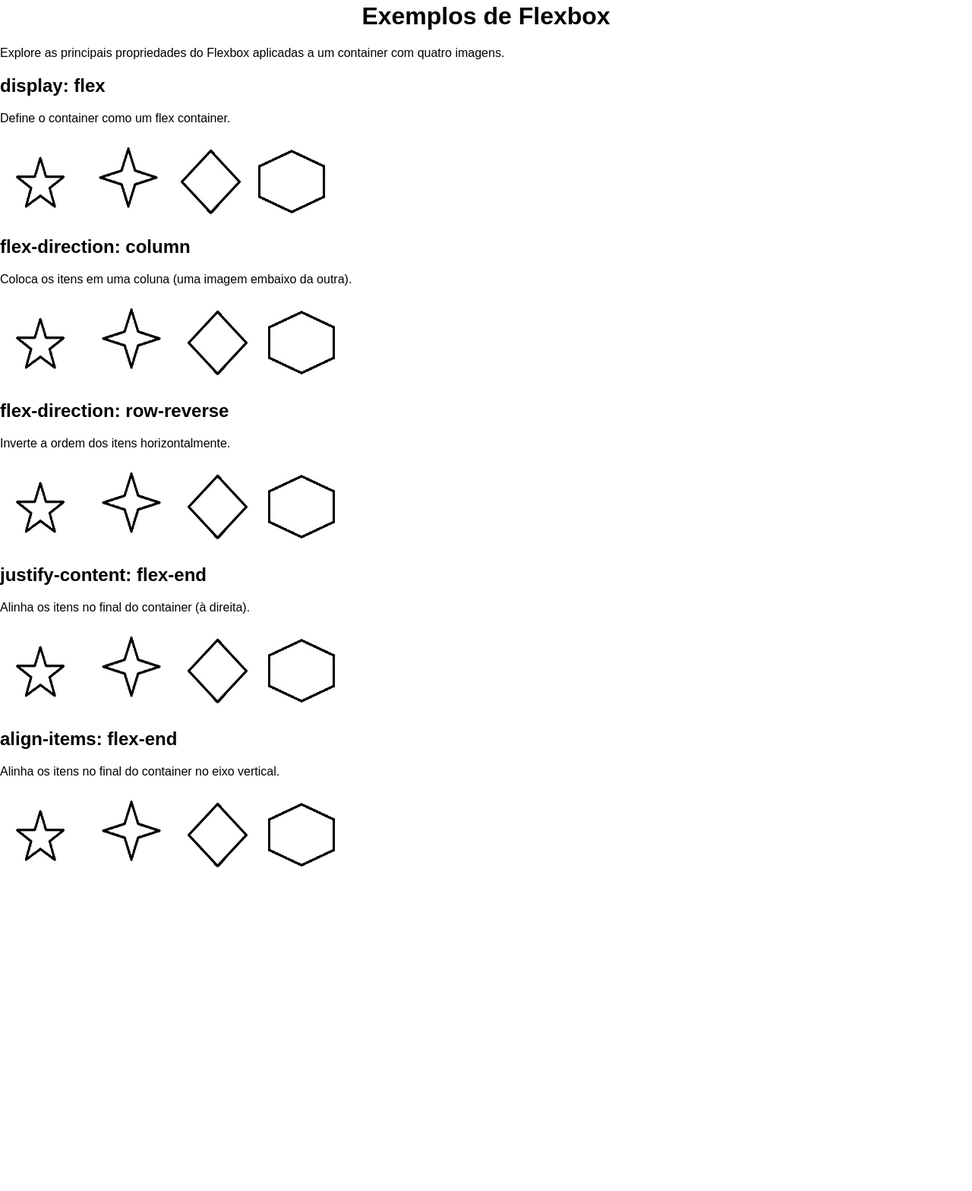
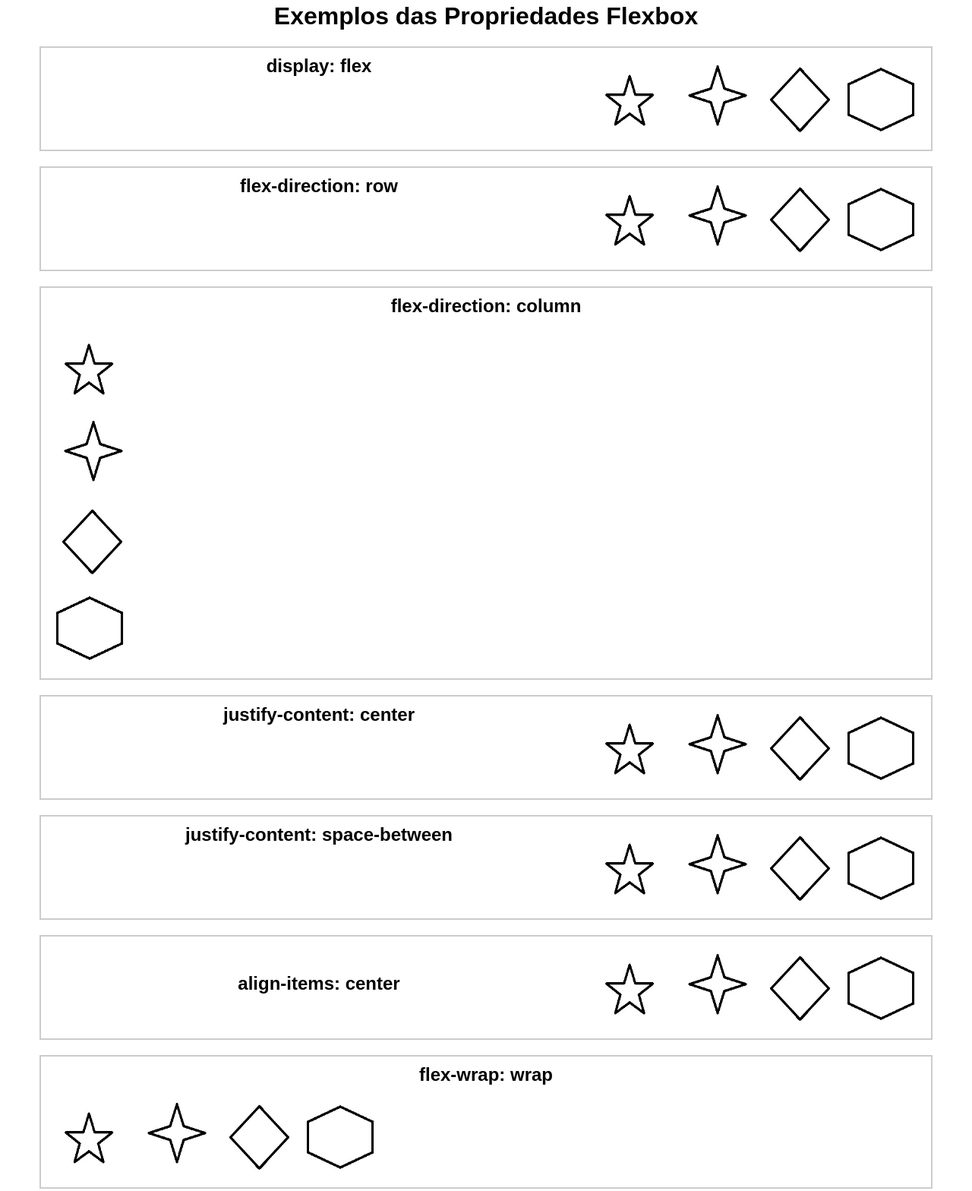
Before and after one commit to emioto1932/Flex-Box, a plain HTML site: page index.html in a window 1280 px wide. Shown: the part 17-1585 px from the top of the page at 76% size. Before the commit the page ends 1172 px from the top, so only its background shows below. Drawn offline with Linux system fonts and the light colour scheme.

Commit message:
Update index.html

```diff
--- a/index.html
+++ b/index.html
@@ -7,67 +7,77 @@
     <link rel="stylesheet" href="styles.css">
 </head>
 <body>
-    <h1>Exemplos de Flexbox</h1>
-    <p>Explore as principais propriedades do Flexbox aplicadas a um container com quatro imagens.</p>
 
-    <!-- Display: flex -->
-    <section class="flex-example">
+    <h1>Exemplos das Propriedades Flexbox</h1>
+
+    <!-- display: flex -->
+    <section class="container display-flex">
         <h2>display: flex</h2>
-        <p>Define o container como um flex container.</p>
-        <div class="example-container display-flex">
-            <img src="imagem1.jpg" alt="Imagem 1">
-            <img src="imagem2.jpg" alt="Imagem 2">
-            <img src="imagem3.jpg" alt="Imagem 3">
-            <img src="imagem4.jpg" alt="Imagem 4">
-        </div>
+        <div><img src="imagem1.jpg" alt="Imagem 1"></div>
+        <div><img src="imagem2.jpg" alt="Imagem 2"></div>
+        <div><img src="imagem3.jpg" alt="Imagem 3"></div>
+        <div><img src="imagem4.jpg" alt="Imagem 4"></div>
     </section>
 
-    <!-- Flex-direction: column -->
-    <section class="flex-example">
-        <h2>flex-direction: column</h2>
-        <p>Coloca os itens em uma coluna (uma imagem embaixo da outra).</p>
-        <div class="example-container flex-column">
-            <img src="imagem1.jpg" alt="Imagem 1">
-            <img src="imagem2.jpg" alt="Imagem 2">
-            <img src="imagem3.jpg" alt="Imagem 3">
-            <img src="imagem4.jpg" alt="Imagem 4">
-        </div>
+    <!-- flex-direction -->
+    <section class="container flex-direction-row">
+        <h2>flex-direction: row</h2>
+        <div><img src="imagem1.jpg" alt="Imagem 1"></div>
+        <div><img src="imagem2.jpg" alt="Imagem 2"></div>
+        <div><img src="imagem3.jpg" alt="Imagem 3"></div>
+        <div><img src="imagem4.jpg" alt="Imagem 4"></div>
     </section>
 
-    <!-- Flex-direction: row-reverse -->
-    <section class="flex-example">
-        <h2>flex-direction: row-reverse</h2>
-        <p>Inverte a ordem dos itens horizontalmente.</p>
-        <div class="example-container flex-row-reverse">
-            <img src="imagem1.jpg" alt="Imagem 1">
-            <img src="imagem2.jpg" alt="Imagem 2">
-            <img src="imagem3.jpg" alt="Imagem 3">
-            <img src="imagem4.jpg" alt="Imagem 4">
-        </div>
+    <section class="container flex-direction-column">
+        <h2>flex-direction: column</h2>
+        <div><img src="imagem1.jpg" alt="Imagem 1"></div>
+        <div><img src="imagem2.jpg" alt="Imagem 2"></div>
+        <div><img src="imagem3.jpg" alt="Imagem 3"></div>
+        <div><img src="imagem4.jpg" alt="Imagem 4"></div>
     </section>
 
-    <!-- Justify-content: flex-end -->
-    <section class="flex-example">
-        <h2>justify-content: flex-end</h2>
-        <p>Alinha os itens no final do container (à direita).</p>
-        <div class="example-container justify-end">
-            <img src="imagem1.jpg" alt="Imagem 1">
-            <img src="imagem2.jpg" alt="Imagem 2">
-            <img src="imagem3.jpg" alt="Imagem 3">
-            <img src="imagem4.jpg" alt="Imagem 4">
-        </div>
+    <!-- justify-content -->
+    <section class="container justify-center">
+        <h2>justify-content: center</h2>
+        <div><img src="imagem1.jpg" alt="Imagem 1"></div>
+        <div><img src="imagem2.jpg" alt="Imagem 2"></div>
+        <div><img src="imagem3.jpg" alt="Imagem 3"></div>
+        <div><img src="imagem4.jpg" alt="Imagem 4"></div>
     </section>
 
-    <!-- Align-items: flex-end (vertical alignment) -->
-    <section class="flex-example">
-        <h2>align-items: flex-end</h2>
-        <p>Alinha os itens no final do container no eixo vertical.</p>
-        <div class="example-container align-end">
-            <img src="imagem1.jpg" alt="Imagem 1">
-            <img src="imagem2.jpg" alt="Imagem 2">
-            <img src="imagem3.jpg" alt="Imagem 3">
-            <img src="imagem4.jpg" alt="Imagem 4">
-        </div>
+    <section class="container justify-space-between">
+        <h2>justify-content: space-between</h2>
+        <div><img src="imagem1.jpg" alt="Imagem 1"></div>
+        <div><img src="imagem2.jpg" alt="Imagem 2"></div>
+        <div><img src="imagem3.jpg" alt="Imagem 3"></div>
+        <div><img src="imagem4.jpg" alt="Imagem 4"></div>
+    </section>
+
+    <!-- align-items -->
+    <section class="container align-center">
+        <h2>align-items: center</h2>
+        <div><img src="imagem1.jpg" alt="Imagem 1"></div>
+        <div><img src="imagem2.jpg" alt="Imagem 2"></div>
+        <div><img src="imagem3.jpg" alt="Imagem 3"></div>
+        <div><img src="imagem4.jpg" alt="Imagem 4"></div>
+    </section>
+
+    <!-- flex-wrap -->
+    <section class="container flex-wrap">
+        <h2>flex-wrap: wrap</h2>
+        <div><img src="imagem1.jpg" alt="Imagem 1"></div>
+        <div><img src="imagem2.jpg" alt="Imagem 2"></div>
+        <div><img src="imagem3.jpg" alt="Imagem 3"></div>
+        <div><img src="imagem4.jpg" alt="Imagem 4"></div>
+    </section>
+
+    <!-- flex-grow -->
+    <section class="container flex-grow">
+        <h2>flex-grow: 1</h2>
+        <div><img src="imagem1.jpg" alt="Imagem 1"></div>
+        <div><img src="imagem2.jpg" alt="Imagem 2"></div>
+        <div><img src="imagem3.jpg" alt="Imagem 3"></div>
+        <div><img src="imagem4.jpg" alt="Imagem 4"></div>
     </section>
 
 </body>
```
